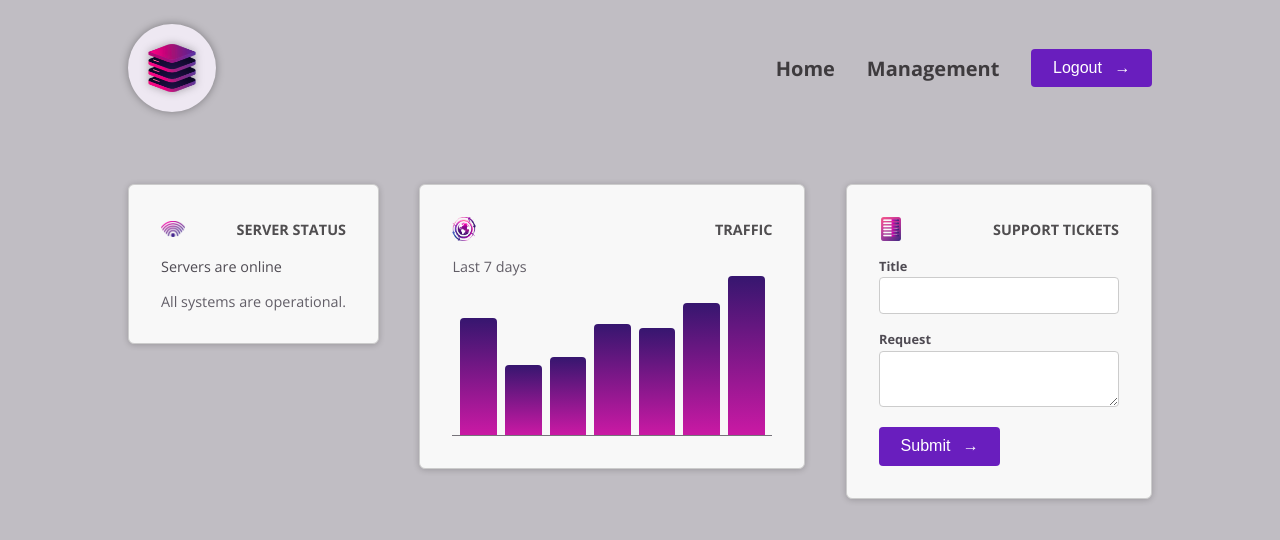
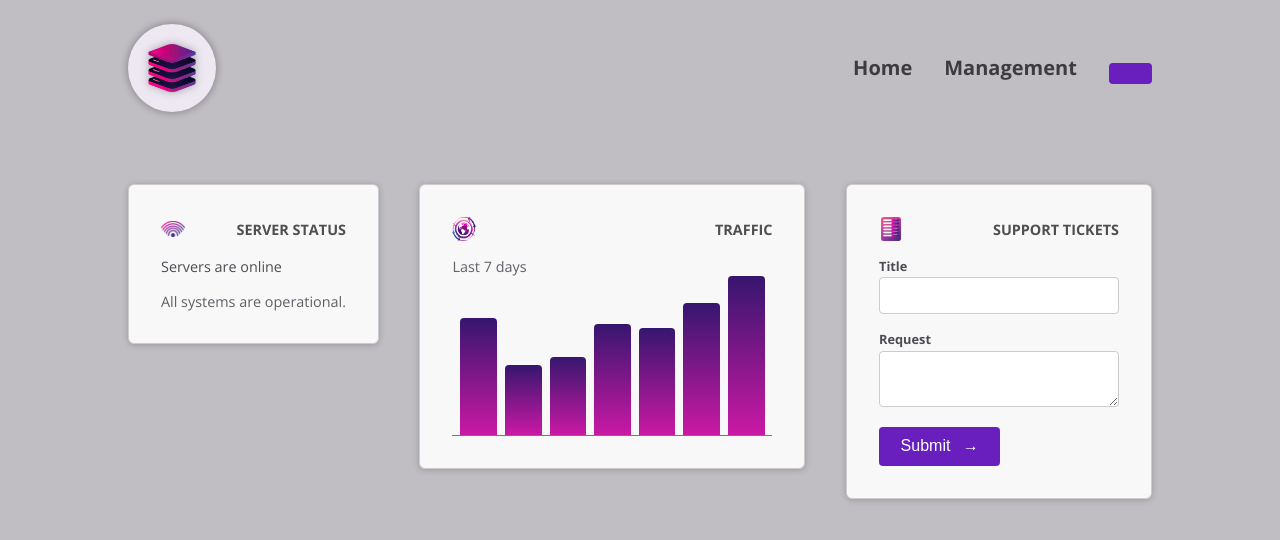
Before and after one commit to mitrasingh/angular-ticket-system, an Angular app: page / in a window 1280 px wide. Shown: the top 540 px of the page. Built offline with nearby package versions, Linux system fonts and the light colour scheme.

Commit message:
refactor: add ng-content content from parent

```diff
--- a/src/app/shared/button/button.component.html
+++ b/src/app/shared/button/button.component.html
@@ -1,2 +1,4 @@
-<span> Logout </span>
-<span class="icon"> → </span>
+<span>
+  <ng-content />
+</span>
+<ng-content select=".icon" />
```
